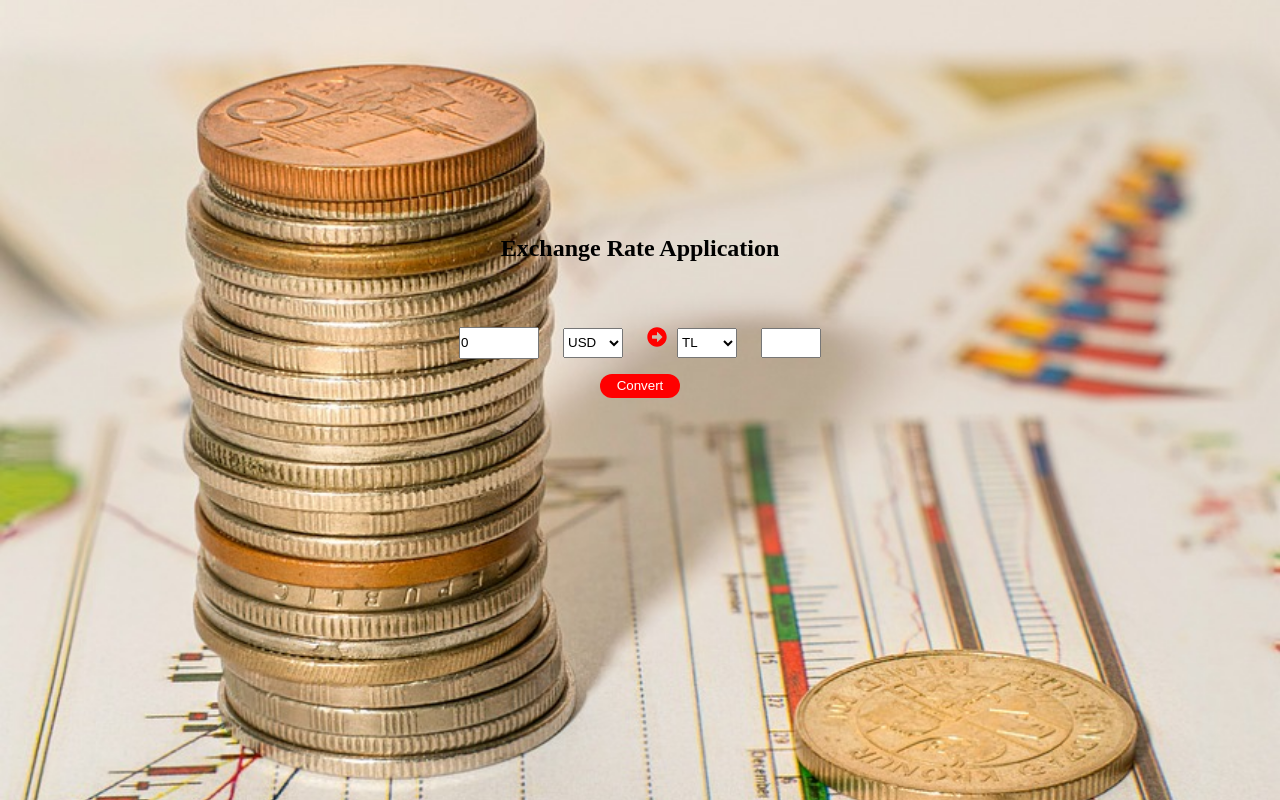
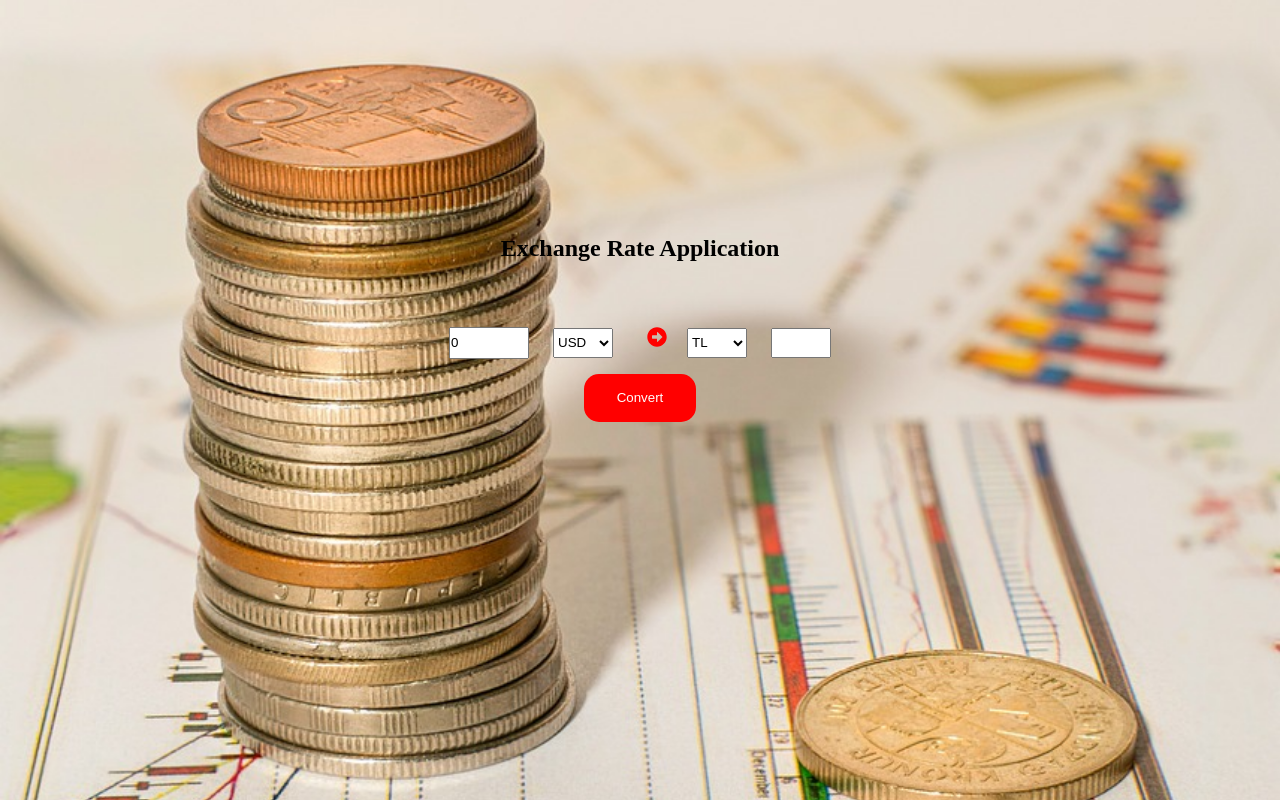
Before and after one commit to aliwert/react-exchange-rate, a React (Create React App) app: page / in a window 1280 px wide. Built offline with nearby package versions, Linux system fonts and the light colour scheme.

Commit message:
button style changed

```diff
--- a/src/components/Currency.jsx
+++ b/src/components/Currency.jsx
@@ -53,6 +53,7 @@ const Currency = () => {
             color: "red",
             marginRight: "10px",
             marginTop: "5px",
+            width: "40px",
           }}
         />
         <select
--- a/src/css/currency.css
+++ b/src/css/currency.css
@@ -29,8 +29,8 @@
   height: 30px;
 }
 .exchange-button {
-    width: 5rem;
-    height: 1.5rem;
+    width: 7rem;
+    height: 3rem;
     background-color: red;
     color: white;
     border: none;
```
